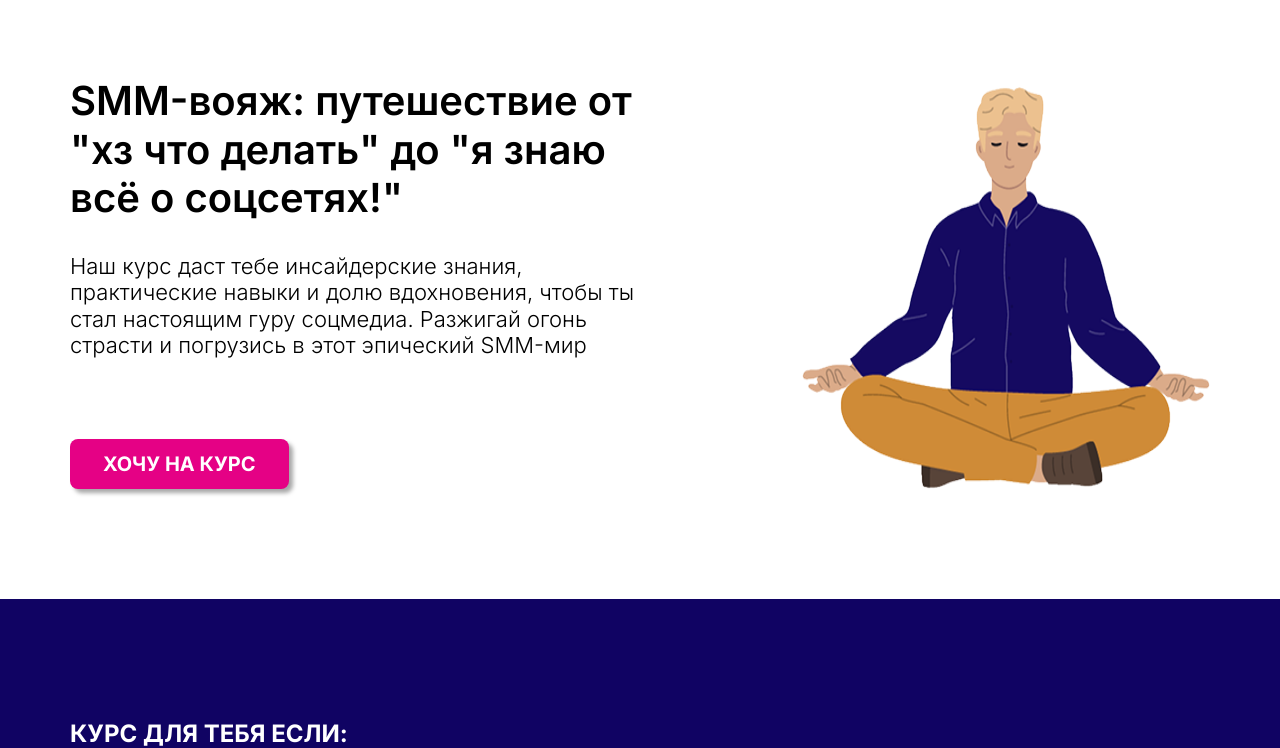
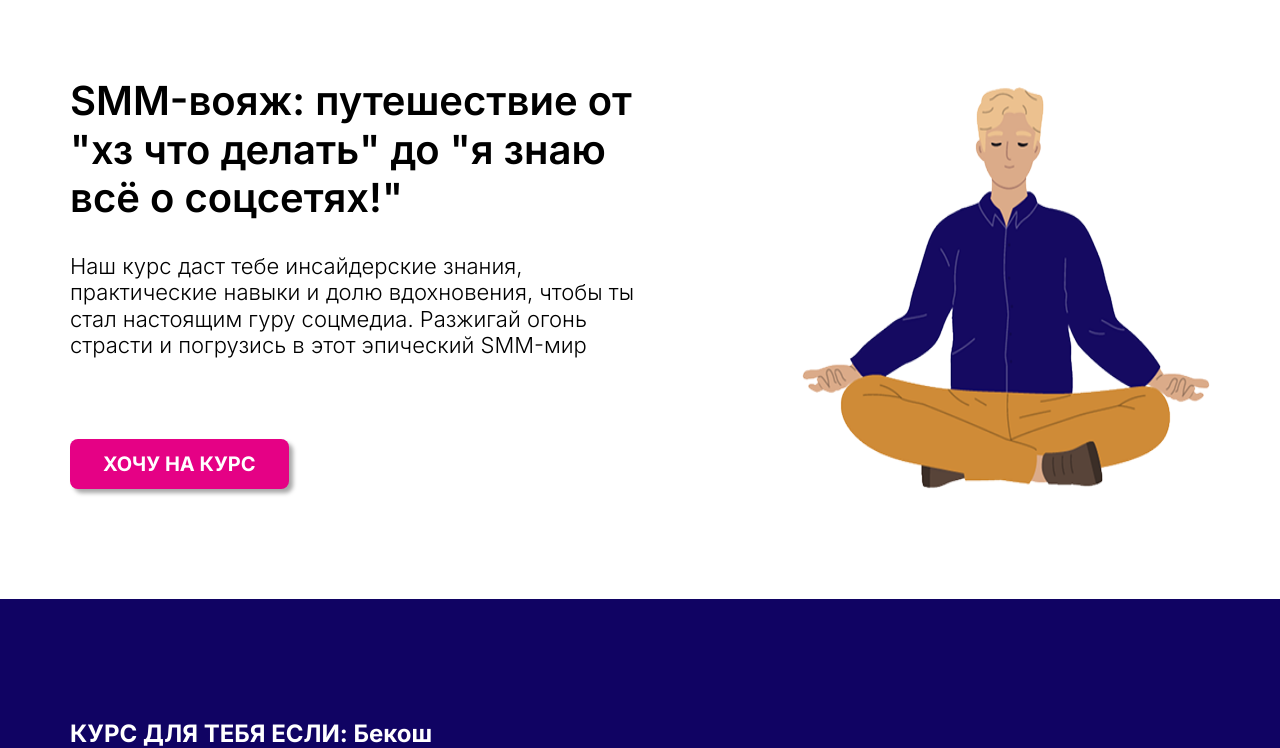
Before and after one commit to Bekbolino/12, a plain HTML site: page index.html in a window 1280 px wide. Shown: the part 52-800 px from the top of the page. Drawn offline with nearby package versions, Linux system fonts and the light colour scheme.

Commit message:
Update index.html

```diff
--- a/index.html
+++ b/index.html
@@ -54,7 +54,7 @@
         <section class="section-2">
             <div class="container">
                 <h2 class="s2-title">
-                    КУРС ДЛЯ ТЕБЯ ЕСЛИ:
+                    КУРС ДЛЯ ТЕБЯ ЕСЛИ: Бекош
                 </h2>
                 <div class="s2-row">
                     <div class="s2-info">
```
